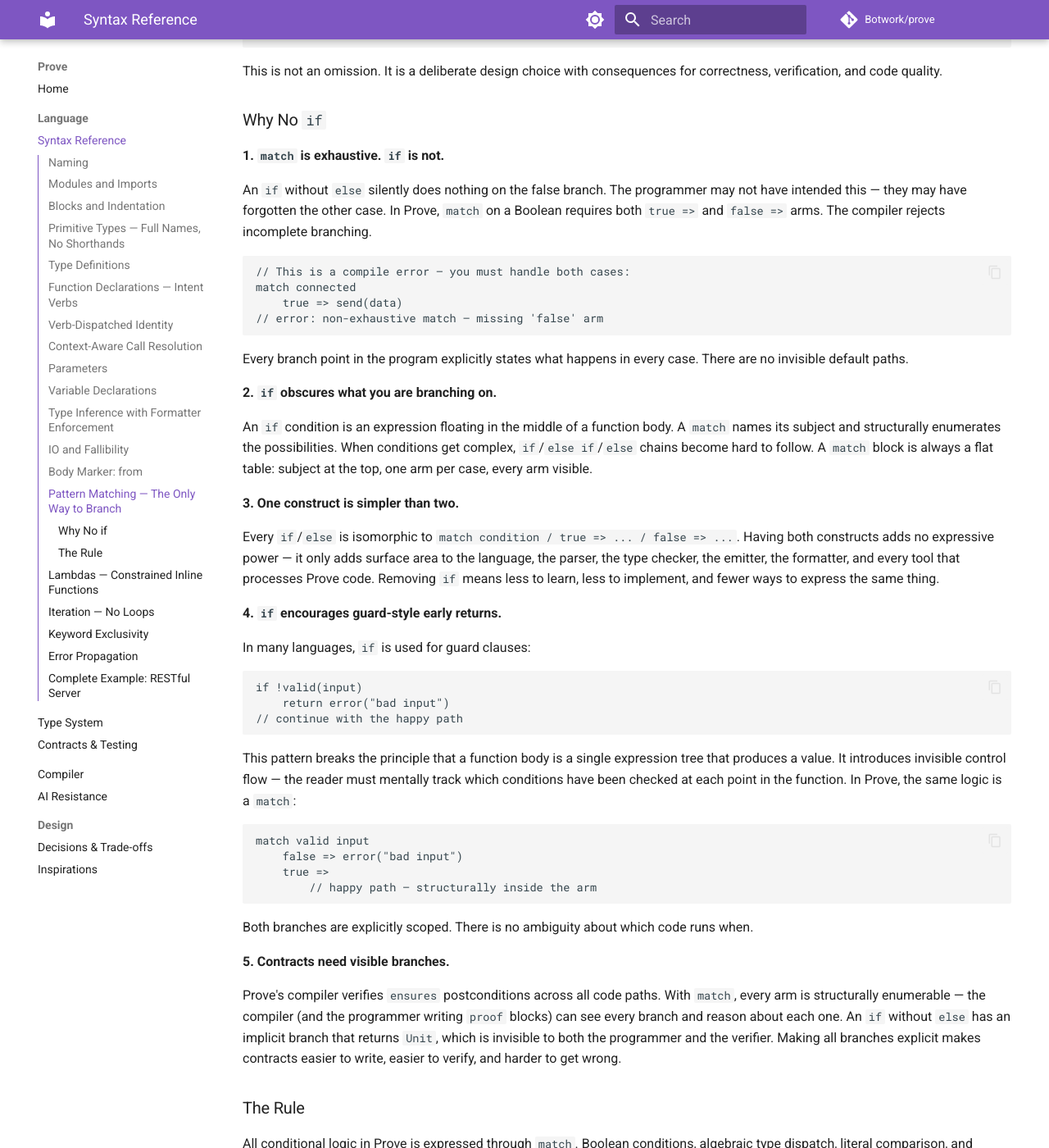
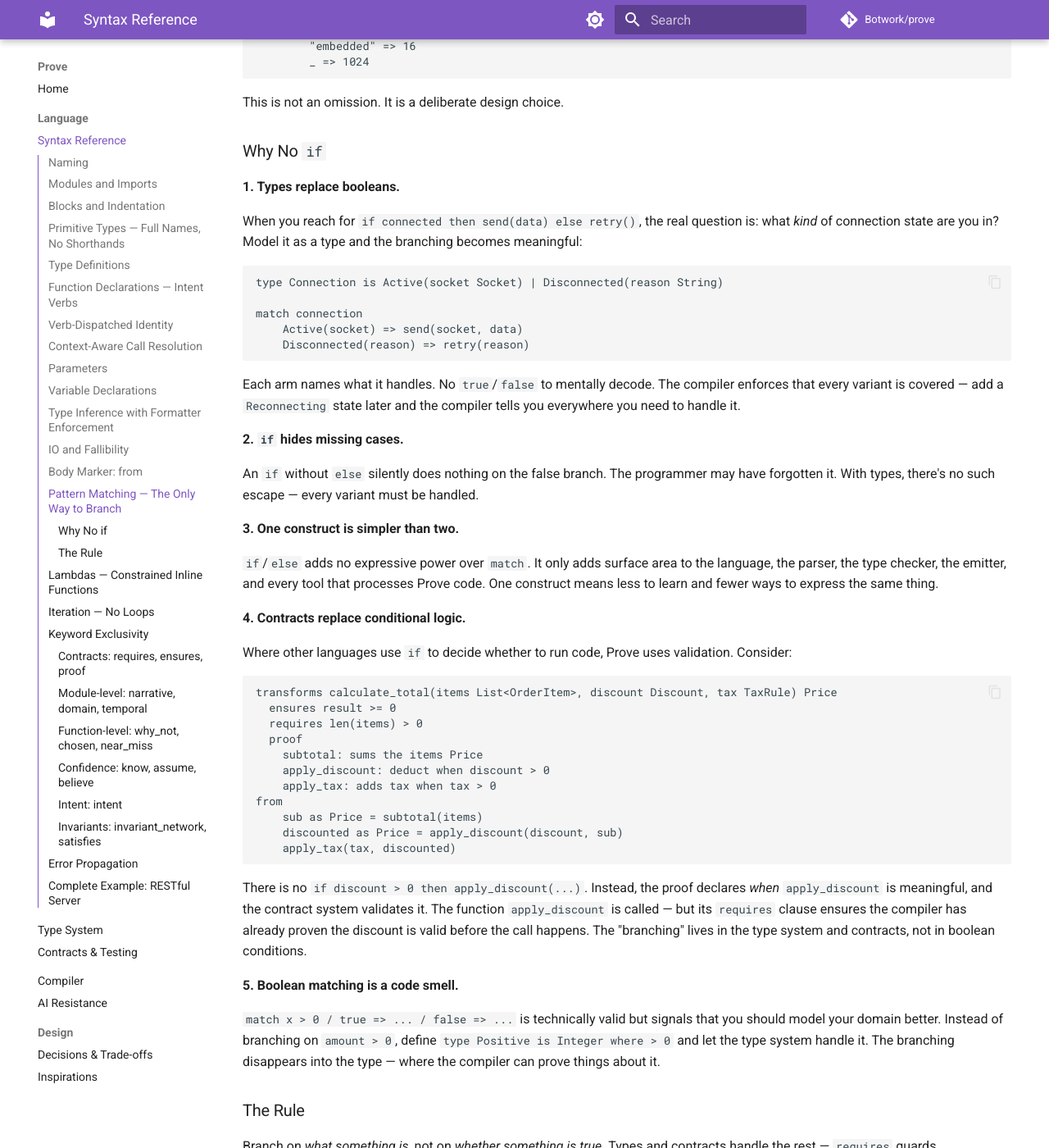
Before and after one commit to kennedyshead/prove, an MkDocs documentation site: the page built from docs/syntax.md, in a window 1280 px wide and 1400 px high, scrolled down 7175 px. Shown: the whole window at 82% size. Built offline with MkDocs 1.6.1 and Material for MkDocs 9.7.7, drawn with Linux system fonts in a browser that asks for light colours; some of the changed text lies outside the part shown.

Commit message:
Clarification of if/else and branching

````diff
--- a/docs/syntax.md
+++ b/docs/syntax.md
@@ -175,12 +175,14 @@ Three functions, all named `email`, with completely different intents.
 At call sites, you use **just the function name** — the compiler resolves which verb-variant to call based on context (expected type, parameter types, expression position):
 
 ```prove
-// Boolean context (match on Boolean) → resolves to validates email
-match email(input)
-    true =>
-        clean as Email = email(raw_input)    // Email context + String param → transforms
-        stored as Email = email(user.id)     // Email context + Integer param → inputs
-    false => handle_invalid()
+// Predicate context → resolves to validates email
+clean_list as List<Email> = filter(inputs, valid email)
+
+// Email context + String param → resolves to transforms email
+clean as Email = email(raw_input)
+
+// Email context + Integer param → resolves to inputs email
+stored as Email = email(user.id)
 
 // When context is ambiguous, use `valid` for explicit Boolean cast
 print(valid email(input))               // forces validates variant
@@ -293,7 +295,7 @@ from
 
 ## Pattern Matching — The Only Way to Branch
 
-Prove has no `if`/`else`. All branching is done through `match`.
+Prove has no `if`/`else`. All branching is done through `match` — and good Prove code rarely matches on booleans at all.
 
 ```prove
 match route
@@ -301,9 +303,9 @@ match route
     Get("/users")  => users()!
     _              => not_found()
 
-match connected
-    true  => send(data)
-    false => retry()
+match discount
+    FlatOff(off) => max(0, amount - off)
+    PercentOff(rate) => amount * (1 - rate)
 
 MAX_CONNECTIONS as Integer = comptime
     match cfg.target
@@ -311,59 +313,59 @@ MAX_CONNECTIONS as Integer = comptime
         _ => 1024
 ```
 
-This is not an omission. It is a deliberate design choice with consequences for correctness, verification, and code quality.
+This is not an omission. It is a deliberate design choice.
 
 ### Why No `if`
 
-**1. `match` is exhaustive. `if` is not.**
+**1. Types replace booleans.**
 
-An `if` without `else` silently does nothing on the false branch. The programmer may not have intended this — they may have forgotten the other case. In Prove, `match` on a Boolean requires both `true =>` and `false =>` arms. The compiler rejects incomplete branching.
+When you reach for `if connected then send(data) else retry()`, the real question is: what *kind* of connection state are you in? Model it as a type and the branching becomes meaningful:
 
 ```prove
-// This is a compile error — you must handle both cases:
-match connected
-    true => send(data)
-// error: non-exhaustive match — missing 'false' arm
+type Connection is Active(socket Socket) | Disconnected(reason String)
+
+match connection
+    Active(socket) => send(socket, data)
+    Disconnected(reason) => retry(reason)
 ```
 
-Every branch point in the program explicitly states what happens in every case. There are no invisible default paths.
+Each arm names what it handles. No `true`/`false` to mentally decode. The compiler enforces that every variant is covered — add a `Reconnecting` state later and the compiler tells you everywhere you need to handle it.
 
-**2. `if` obscures what you are branching on.**
+**2. `if` hides missing cases.**
 
-An `if` condition is an expression floating in the middle of a function body. A `match` names its subject and structurally enumerates the possibilities. When conditions get complex, `if`/`else if`/`else` chains become hard to follow. A `match` block is always a flat table: subject at the top, one arm per case, every arm visible.
+An `if` without `else` silently does nothing on the false branch. The programmer may have forgotten it. With types, there's no such escape — every variant must be handled.
 
 **3. One construct is simpler than two.**
 
-Every `if`/`else` is isomorphic to `match condition / true => ... / false => ...`. Having both constructs adds no expressive power — it only adds surface area to the language, the parser, the type checker, the emitter, the formatter, and every tool that processes Prove code. Removing `if` means less to learn, less to implement, and fewer ways to express the same thing.
+`if`/`else` adds no expressive power over `match`. It only adds surface area to the language, the parser, the type checker, the emitter, and every tool that processes Prove code. One construct means less to learn and fewer ways to express the same thing.
 
-**4. `if` encourages guard-style early returns.**
+**4. Contracts replace conditional logic.**
 
-In many languages, `if` is used for guard clauses:
+Where other languages use `if` to decide whether to run code, Prove uses validation. Consider:
 
-```
-if !valid(input)
-    return error("bad input")
-// continue with the happy path
+```prove
+transforms calculate_total(items List<OrderItem>, discount Discount, tax TaxRule) Price
+  ensures result >= 0
+  requires len(items) > 0
+  proof
+    subtotal: sums the items Price
+    apply_discount: deduct when discount > 0
+    apply_tax: adds tax when tax > 0
+from
+    sub as Price = subtotal(items)
+    discounted as Price = apply_discount(discount, sub)
+    apply_tax(tax, discounted)
 ```
 
-This pattern breaks the principle that a function body is a single expression tree that produces a value. It introduces invisible control flow — the reader must mentally track which conditions have been checked at each point in the function. In Prove, the same logic is a `match`:
+There is no `if discount > 0 then apply_discount(...)`. Instead, the proof declares *when* `apply_discount` is meaningful, and the contract system validates it. The function `apply_discount` is called — but its `requires` clause ensures the compiler has already proven the discount is valid before the call happens. The "branching" lives in the type system and contracts, not in boolean conditions.
 
-```prove
-match valid input
-    false => error("bad input")
-    true =>
-        // happy path — structurally inside the arm
-```
+**5. Boolean matching is a code smell.**
 
-Both branches are explicitly scoped. There is no ambiguity about which code runs when.
-
-**5. Contracts need visible branches.**
-
-Prove's compiler verifies `ensures` postconditions across all code paths. With `match`, every arm is structurally enumerable — the compiler (and the programmer writing `proof` blocks) can see every branch and reason about each one. An `if` without `else` has an implicit branch that returns `Unit`, which is invisible to both the programmer and the verifier. Making all branches explicit makes contracts easier to write, easier to verify, and harder to get wrong.
+`match x > 0 / true => ... / false => ...` is technically valid but signals that you should model your domain better. Instead of branching on `amount > 0`, define `type Positive is Integer where > 0` and let the type system handle it. The branching disappears into the type — where the compiler can prove things about it.
 
 ### The Rule
 
-All conditional logic in Prove is expressed through `match`. Boolean conditions, algebraic type dispatch, literal comparison, and exhaustive enumeration all use the same construct with the same guarantees.
+Branch on *what something is*, not on *whether something is true*. Types and contracts handle the rest — `requires` guards preconditions, `ensures` guarantees postconditions, and `proof` explains why. No boolean branch needed.
 
 ## Lambdas — Constrained Inline Functions
 
@@ -438,22 +440,99 @@ Every keyword in Prove has exactly one purpose. No keyword is overloaded across
 | `valid` | References a `validates` function as a predicate |
 | `comptime` | Runs code at compile time instead of runtime |
 
+### Contracts: `requires`, `ensures`, `proof`
+
+```prove
+type Clamped is Integer where low .. high
+
+transforms clamp(value Integer, low Integer, high Integer) Clamped
+  requires low <= high
+  ensures result >= low
+  ensures result <= high
+  proof
+    bounded: Clamped constrains result to low..high by definition
+from
+    max(low, min(value, high))
+```
+
+`requires` states what must be true before calling the function — the compiler rejects call sites that can't prove it. `ensures` states what the function guarantees about its result. `proof` explains *why* the guarantees hold — the compiler checks that the explanation is consistent with the code. Here, the refinement type `Clamped` does the heavy lifting — no branching needed.
+
 **AI-Resistance keywords (Phase 1+2):**
 
-| Keyword | What it does |
-|---------|-------------|
-| `domain` | Sets the module's domain — syntax adapts to the context |
-| `intent` | Declares what a piece of code is *meant* to do — compiler checks it matches |
-| `narrative` | Describes the module's purpose — unrelated functions are rejected |
-| `why_not` | Documents a rejected alternative — "we didn't do X because..." |
-| `chosen` | Documents the chosen approach — "we did Y because..." |
-| `near_miss` | An input that *almost* breaks the code but doesn't — proves you understand the boundary |
-| `know` | "I'm certain" — the compiler can prove this, no runtime cost |
-| `assume` | "I expect this" — the compiler adds a runtime check at boundaries |
-| `believe` | "I think this" — the compiler generates tests trying to disprove it |
-| `temporal` | Enforces the order things must happen — e.g. authenticate before access |
-| `satisfies` | Declares that a function obeys a set of rules |
-| `invariant_network` | Defines a set of rules that must always hold together |
+### Module-level: `narrative`, `domain`, `temporal`
+
+```prove
+module PaymentService
+  narrative: """
+  Customers submit payments. Each payment is validated,
+  charged through the gateway, and recorded in the ledger.
+  """
+  domain Finance
+  temporal: validate -> charge -> record
+```
+
+`narrative` describes the module's purpose — the compiler rejects functions unrelated to it. `domain` adapts syntax to the context (e.g. Finance enforces decimal rounding rules). `temporal` enforces the order things must happen — calling `record` before `charge` is a compile error.
+
+### Function-level: `why_not`, `chosen`, `near_miss`
+
+```prove
+transforms select_gateway(amount Price, region Region) Gateway
+  why_not: "Round-robin ignores regional latency differences"
+  why_not: "Cheapest-first causes thundering herd on one provider"
+  chosen: "Latency-weighted routing balances cost and speed per region"
+from
+    closest_by_latency(region, available_gateways())
+
+validates leap_year(y Year)
+  near_miss: 1900  => false    // divisible by 100 but not 400
+  near_miss: 2000  => true     // divisible by 400
+  near_miss: 2100  => false    // divisible by 100 but not 400
+from
+    y % 4 == 0 && (y % 100 != 0 || y % 400 == 0)
+```
+
+`why_not` documents rejected alternatives. `chosen` explains the selected approach. The compiler checks that the rationale matches the implementation. `near_miss` provides inputs that *almost* break the code — proving you understand the exact boundary.
+
+### Confidence: `know`, `assume`, `believe`
+
+```prove
+transforms process_order(order Order) Receipt
+  know: len(order.items) > 0            // proven by NonEmpty type — zero cost
+  assume: order.total == sum(prices)    // runtime check inserted at boundaries
+  believe: order.user.is_verified       // compiler generates tests to disprove this
+from
+    // implementation
+```
+
+`know` = the compiler can prove it (free). `assume` = the compiler adds a runtime check. `believe` = the compiler tries to break it with generated tests.
+
+### Intent: `intent`
+
+```prove
+intent: "keep only valid records"
+result as List<Record> = filter(records, valid record)
+
+intent: "remove corrupt entries"
+result as List<Record> = filter(records, valid corrupt)
+```
+
+Same `filter()` call, but the compiler checks that the declared `intent` matches the predicate's actual behavior (keep vs discard).
+
+### Invariants: `invariant_network`, `satisfies`
+
+```prove
+invariant_network AccountingRules
+  total_assets == total_liabilities + equity
+  revenue - expenses == net_income
+  every(transaction) preserves total_assets == total_liabilities + equity
+
+transforms post_transaction(ledger Ledger, tx Transaction) Ledger
+  satisfies AccountingRules
+from
+    // implementation — compiler verifies the rules hold after every change
+```
+
+`invariant_network` defines rules that must always hold together. `satisfies` declares that a function obeys those rules.
 
 ## Error Propagation
 
````
Also changed, not shown: docs/contracts.md (+2 -2 lines), 1 other file.
